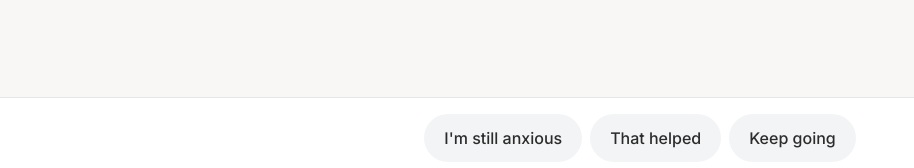
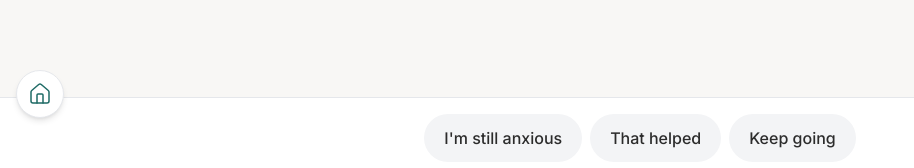
Before and after one commit to raeganvr/anchor, a Next.js app: page /grounding in a window 1280 px wide. Shown: the part 490-658 px from the top of the page, without its empty margins (0-914 px from the left). Built offline with nearby package versions, Linux system fonts and the light colour scheme.

Commit message:
added a way to navigate back home for grounding endpoint

```diff
--- a/src/components/grounding/GroundingScreen.tsx
+++ b/src/components/grounding/GroundingScreen.tsx
@@ -1,7 +1,8 @@
 "use client";
 
 import { useState, useRef, useEffect, useCallback } from "react";
-import { Send } from "lucide-react";
+import Link from "next/link";
+import { Home, Send } from "lucide-react";
 import { useRouter } from "next/navigation";
 
 interface Message {
@@ -110,7 +111,7 @@ export function GroundingScreen() {
   };
 
   return (
-    <div className="flex min-h-screen flex-col bg-[#F8F7F5]">
+    <div className="relative flex min-h-screen flex-col bg-[#F8F7F5]">
       <div className="border-b border-gray-200 bg-white px-6 py-4">
         <div className="mx-auto max-w-md">
           <div className="text-center">
@@ -151,6 +152,14 @@ export function GroundingScreen() {
         </div>
       </div>
 
+      <Link
+        href="/"
+        className="fixed bottom-48 left-4 z-40 flex h-12 w-12 items-center justify-center rounded-full border border-gray-200 bg-white text-[#1F6B66] shadow-md transition-transform hover:bg-[#F8F7F5] active:scale-95"
+        aria-label="Back to home"
+      >
+        <Home size={24} strokeWidth={1.5} />
+      </Link>
+
       <div className="border-t border-gray-200 bg-white px-6 py-4">
         <div className="mx-auto max-w-md space-y-4">
           <div className="flex flex-wrap justify-center gap-2">
```
